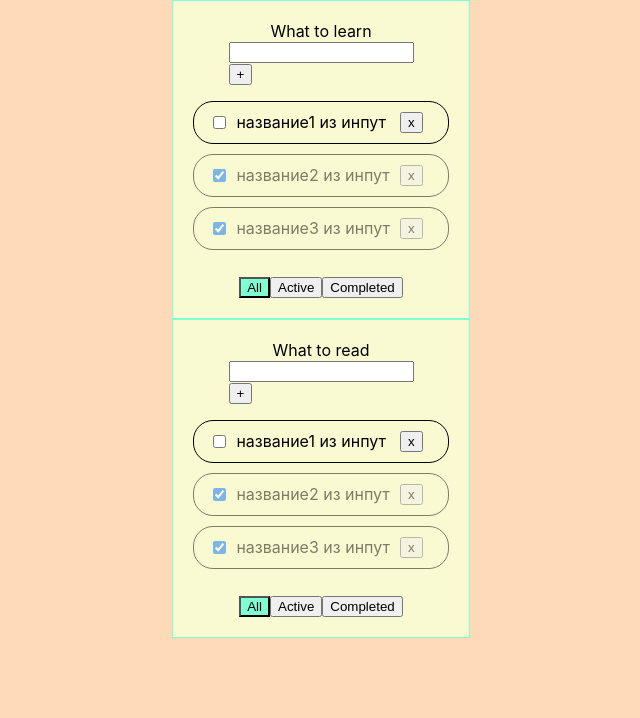
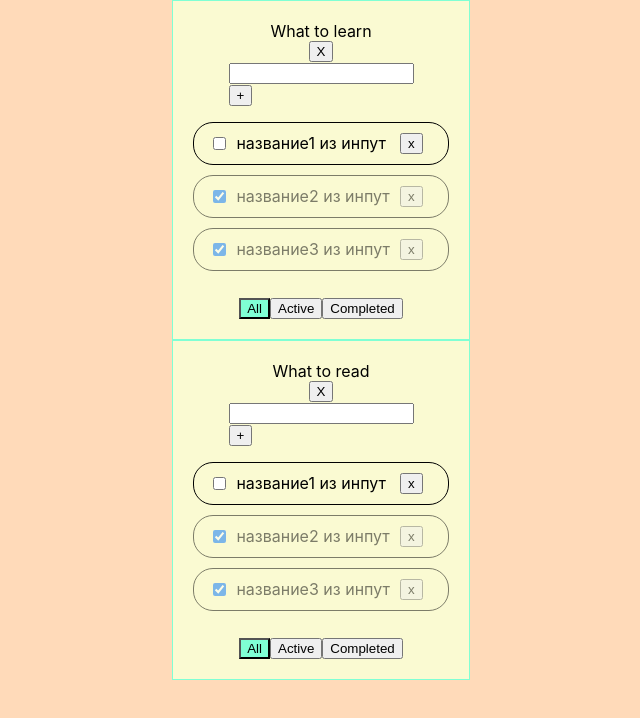
Before and after one commit to sveta-confeta/my-todoList, a React (Create React App) app: page / in a window 1280 px wide. Shown: the top 718 px of the page, without its empty margins (319-959 px from the left). Built offline with nearby package versions, Linux system fonts and the light colour scheme.

Commit message:
function removeTodolists

```diff
--- a/src/App.tsx
+++ b/src/App.tsx
@@ -49,13 +49,20 @@ function App() {
     const chengeCheckBoxStatus=(id:string,value:boolean,todolistID:string)=>{
         const copyTasks={...tasks};
        copyTasks[todolistID]=tasks[todolistID].map(m=>m.id===id ? {...m,isDone:value}: m)
-        setTasks(copyTasks)
+        setTasks(copyTasks);
+       //то же самое но одной строкой:
+       //  setTasks(...tasks,[todolistID]:tasks[todolistID].map(m=>m.id===id ? {...m,isDone:value}: m));
     }
 
     const filteredTask = (value: string,todolistID:string) => {
      let copyTodolist=todolists.map(m=>m.id===todolistID ? {...m,filter:value}:m);
      setTodolists(copyTodolist);
+        //то же самое но одной строкой:
+        //setTodolist(todolist.map(m=> m.id===todolistID ? {...m,filter:value}: m)
     }
+const removeTodolist=(todolistID:string)=>{
+        setTodolists(todolists.filter(f=> f.id!==todolistID) )
+}
 
 
     return (
@@ -83,6 +90,7 @@ function App() {
                         addTask={addTask}
                         chengeCheckBoxStatus={chengeCheckBoxStatus}
                         filter={m.filter}
+                        removeTodolist={removeTodolist}
                     />
                 )
             })}
--- a/src/Todolist.tsx
+++ b/src/Todolist.tsx
@@ -21,6 +21,7 @@ export type TodolistPropsType = {
     chengeCheckBoxStatus: (id:string,value: boolean,todolistID:string) => void
     filter:string
     todolistID:string
+    removeTodolist:(todolistID:string)=>void
 }
 
 
@@ -52,11 +53,18 @@ export function Todolist(props: TodolistPropsType) {
             setError(true);
         }
     }
+    const removeTodolists= () => {
+      removeTodolist();
+    }
+    const removeTodolist = () => {
+      props.removeTodolist(props.todolistID)
+    }
 
 
     return (
         <div className={s.todolist_wrapper}>
             <div className={s.title}>{props.title}</div>
+            <Button name={'X'} callback={removeTodolists}/>
             <div className={s.input_wrapper}>
                 <Input newTaskTitle={newTaskTitle}  todolistID={ props.todolistID} setNewTaskTitle={setNewTaskTitle} addTask={props.addTask} error={error} setError={setError}/>
                 <Button name={'+'} callback={blockButton}/>
```
